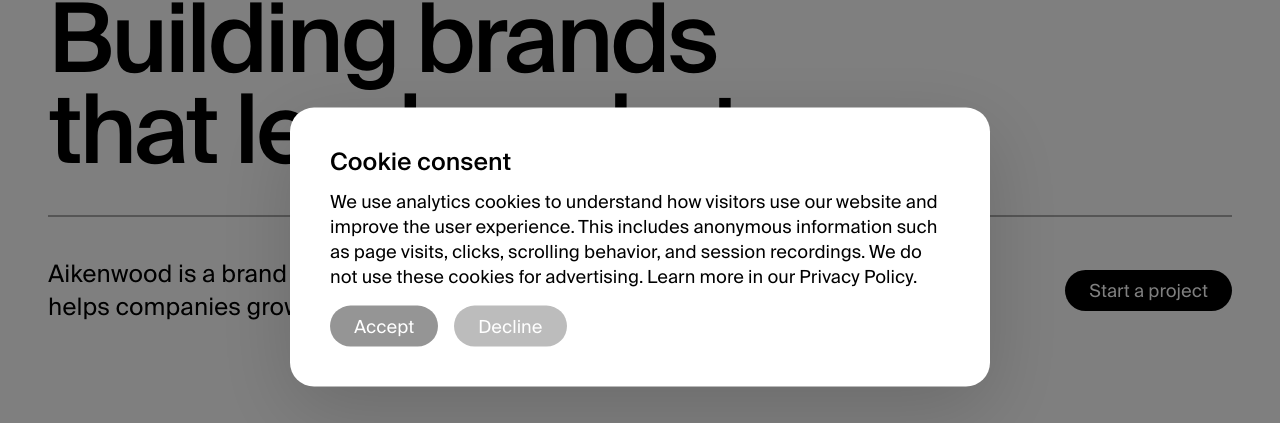
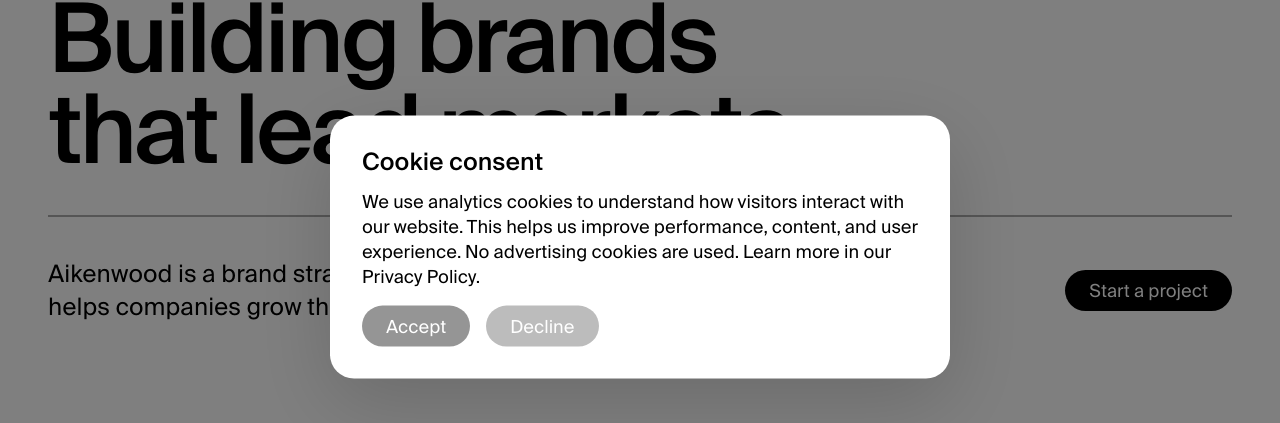
Before and after one commit to stefanvanijcken-star/aikenwood, a Next.js app: page / in a window 1280 px wide. Shown: the part 153-576 px from the top of the page. Built offline with nearby package versions, Linux system fonts and the light colour scheme.

Commit message:
Cookie banner adjustments

```diff
--- a/app/components/CookieBanner.jsx
+++ b/app/components/CookieBanner.jsx
@@ -32,10 +32,9 @@ export default function CookieBanner() {
           <h4>Cookie consent</h4>
 
           <p>
-            We use analytics cookies to understand how visitors use our website and
-            improve the user experience. This includes anonymous information such
-            as page visits, clicks, scrolling behavior, and session recordings. We
-            do not use these cookies for advertising. Learn more in our{" "}
+            We use analytics cookies to understand how visitors interact
+            with our website. This helps us improve performance, content,
+            and user experience. No advertising cookies are used. Learn more in our{" "}
             <a href="/privacy-policy.pdf" target="_blank" rel="noopener noreferrer" className="text-link">
               Privacy Policy.
             </a>
--- a/app/globals.css
+++ b/app/globals.css
@@ -411,11 +411,11 @@ input:focus, textarea:focus {
 
   z-index: 9999;
 
-  width: min(700px, calc(100vw - 48px));
+  width: min(620px, calc(100vw - 48px));
 
   background: #ffffff;
   border-radius: 24px;
-  padding: 40px;
+  padding: 32px;
 
   display: flex;
   flex-direction: column;
```
